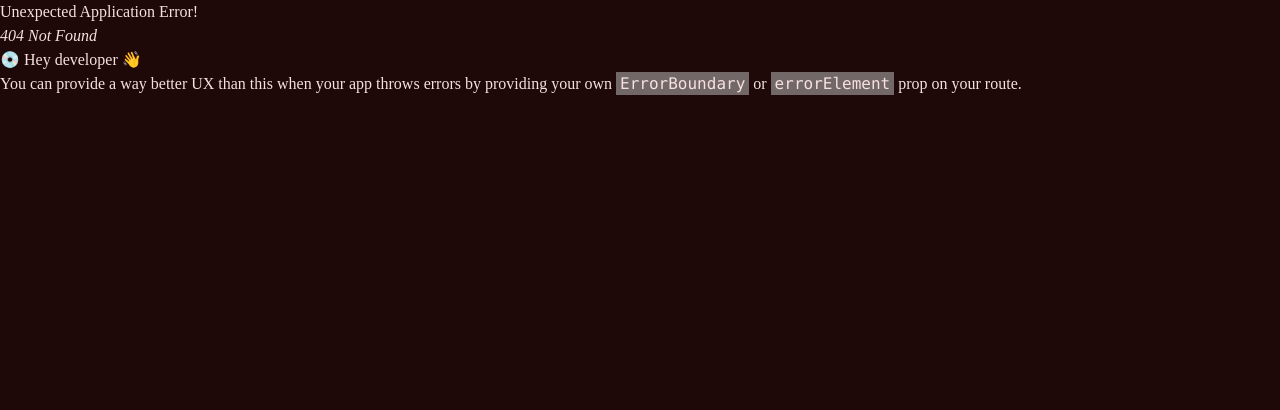
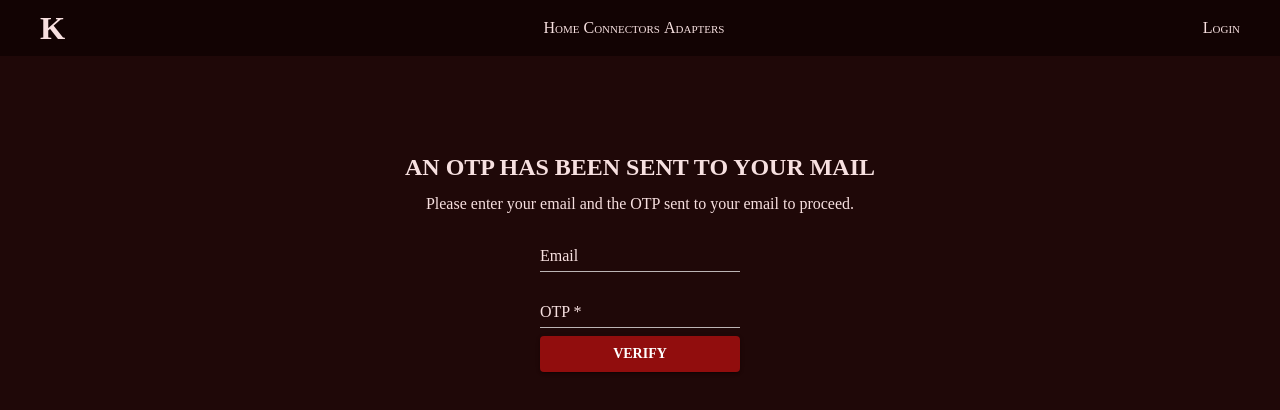
Before and after one commit to Faheem-T/kenzStoreFrontend, a React (Vite) app: page /register/otp in a window 1280 px wide. Before the commit this address had no page. Shown: the top 410 px of the page. Built offline with nearby package versions, Linux system fonts and the light colour scheme; no server answers; a web font is replaced by a local one.

Commit message:
add otp verification page after registration

```diff
--- a/src/app/api/authApi.ts
+++ b/src/app/api/authApi.ts
@@ -3,6 +3,7 @@ import { loggedOut } from "../features/auth/authSlice";
 import { loginFormValues } from "../pages/LoginPage";
 import { registerFormValues } from "../pages/RegisterPage";
 import {
+  baseResponseWithMessage,
   loginResponse,
   meResponse,
   refreshResponse,
@@ -10,9 +11,16 @@ import {
 
 const authApi = apiSlice.injectEndpoints({
   endpoints: (builder) => ({
-    register: builder.mutation({
+    register: builder.mutation<baseResponseWithMessage, any>({
       query: (data: registerFormValues) => ({
         url: "v1/auth/register",
+        method: "POST",
+        body: data,
+      }),
+    }),
+    verifyOtp: builder.mutation<baseResponseWithMessage, any>({
+      query: (data) => ({
+        url: "v1/auth/verify-otp",
         method: "POST",
         body: data,
       }),
@@ -46,6 +54,7 @@ const authApi = apiSlice.injectEndpoints({
 
 export const {
   useRegisterMutation,
+  useVerifyOtpMutation,
   useLoginMutation,
   useRefreshQuery,
   useMeQuery,
--- /dev/null
+++ b/src/app/pages/OtpVerificationPage.tsx
@@ -0,0 +1,98 @@
+import { zodResolver } from "@hookform/resolvers/zod";
+import { Box, Button, Stack, TextField, Typography } from "@mui/material";
+import { useForm } from "react-hook-form";
+import { z } from "zod";
+import { useVerifyOtpMutation } from "../api/authApi";
+import toast from "react-hot-toast";
+import { useNavigate } from "react-router";
+
+const OtpSchema = z.object({
+  otp: z.string().trim().nonempty("Please enter your OTP"),
+  email: z
+    .string()
+    .trim()
+    .nonempty("Email is required")
+    .email("Please enter a valid email"),
+});
+
+type OtpFormType = z.infer<typeof OtpSchema>;
+
+export const OtpVerificationPage = () => {
+  const navigate = useNavigate();
+  const form = useForm<OtpFormType>({ resolver: zodResolver(OtpSchema) });
+  const {
+    register,
+    handleSubmit,
+    formState: { errors },
+  } = form;
+
+  const [createVerifyOtpMutation, { isLoading }] = useVerifyOtpMutation();
+
+  const submitHandler = async (data: OtpFormType) => {
+    // TODO: call the API to verify the OTP and navigate to the next step
+    try {
+      const { success, message } = await createVerifyOtpMutation(data).unwrap();
+      if (success) {
+        toast.success(message);
+        navigate("/login");
+      } else {
+        toast.error(message);
+      }
+    } catch (error) {
+      toast.error((error as any)?.data?.message);
+      console.log(error);
+      // Handle the error
+    }
+  };
+
+  return (
+    <Box
+      sx={{
+        display: "flex",
+        flexDirection: "column",
+        gap: 1,
+        p: 12,
+        alignItems: "center",
+        justifyContent: "center",
+      }}
+    >
+      <Typography variant="h5" sx={{ textTransform: "uppercase" }}>
+        An OTP has been sent to your mail
+      </Typography>
+      <Typography variant="body1">
+        Please enter your email and the OTP sent to your email to proceed.
+      </Typography>
+      <Stack
+        gap={1}
+        component="form"
+        noValidate
+        onSubmit={handleSubmit(submitHandler)}
+      >
+        <TextField
+          {...register("email")}
+          type="email"
+          label="Email"
+          variant="standard"
+          error={!!errors?.email}
+          helperText={errors?.email?.message}
+        />
+        <TextField
+          slotProps={{
+            htmlInput: {
+              style: { textAlign: "center" },
+            },
+          }}
+          {...register("otp")}
+          label="OTP"
+          variant="standard"
+          required
+          error={!!errors?.otp}
+          helperText={errors?.otp?.message}
+        />
+        <Button type="submit" variant="contained">
+          {isLoading ? "Verifying..." : "Verify"}
+        </Button>
+      </Stack>
+    </Box>
+  );
+};
--- a/src/app/pages/RegisterPage.tsx
+++ b/src/app/pages/RegisterPage.tsx
@@ -69,9 +69,9 @@ export const RegisterPage = () => {
     }
 
     try {
-            await createRegisterMutation(data).unwrap();
-            toast.success("Registered Successfully!");
-            navigate("/login");
+      const { message } = await createRegisterMutation(data).unwrap();
+      toast(message);
+      navigate("otp");
     } catch (error: any) {
       console.log(error);
       error.data.issues.forEach(
--- a/src/app/types/apiResponseTypes.ts
+++ b/src/app/types/apiResponseTypes.ts
@@ -7,6 +7,11 @@ import { SafeUserType } from "./user";
 interface baseResponse<T> {
   success: boolean;
   data: T;
+}
+
+export interface baseResponseWithMessage {
+  success: boolean;
+  message: string;
 }
 
 export interface loginResponse {
--- a/src/main.tsx
+++ b/src/main.tsx
@@ -28,6 +28,7 @@ import { UserRoutes } from "./app/components/UserRoutes.tsx";
 import { CategoryOverviewPage } from "./app/pages/adminPages/CategoryOverviewPage.tsx";
 import { AdminCreateCategoryPage } from "./app/pages/adminPages/AdminCreateCategoryPage.tsx";
 import { AdminUpdateCategoryPage } from "./app/pages/adminPages/AdminUpdateCategoryPage.tsx";
+import { OtpVerificationPage } from "./app/pages/OtpVerificationPage.tsx";
 
 const router = createBrowserRouter([
   {
@@ -43,6 +44,10 @@ const router = createBrowserRouter([
               {
                 path: "/register",
                 element: <RegisterPage />,
+              },
+              {
+                path: "/register/otp",
+                element: <OtpVerificationPage />,
               },
               {
                 path: "/login",
```
Also changed, not shown: src/app/types/user.ts (+6 -2 lines). Lines whose indentation alone changed are shown as unchanged.
